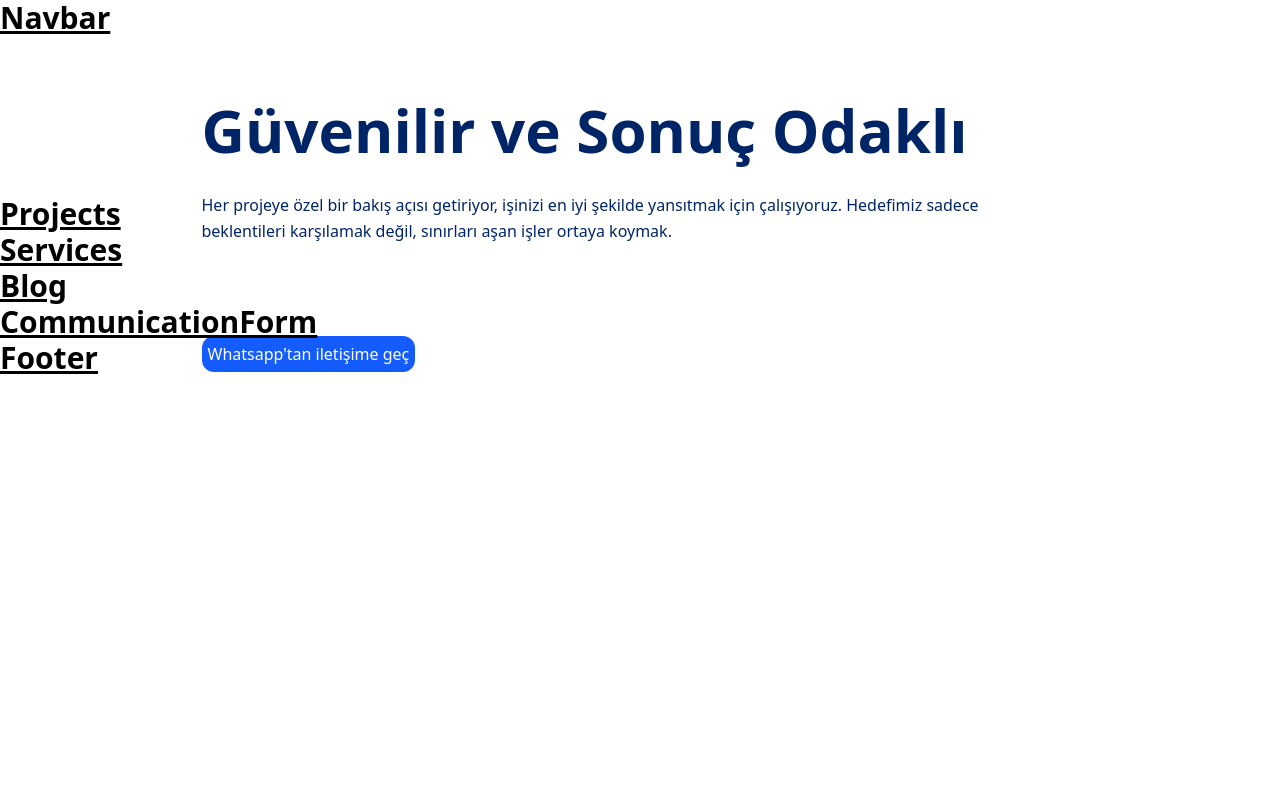
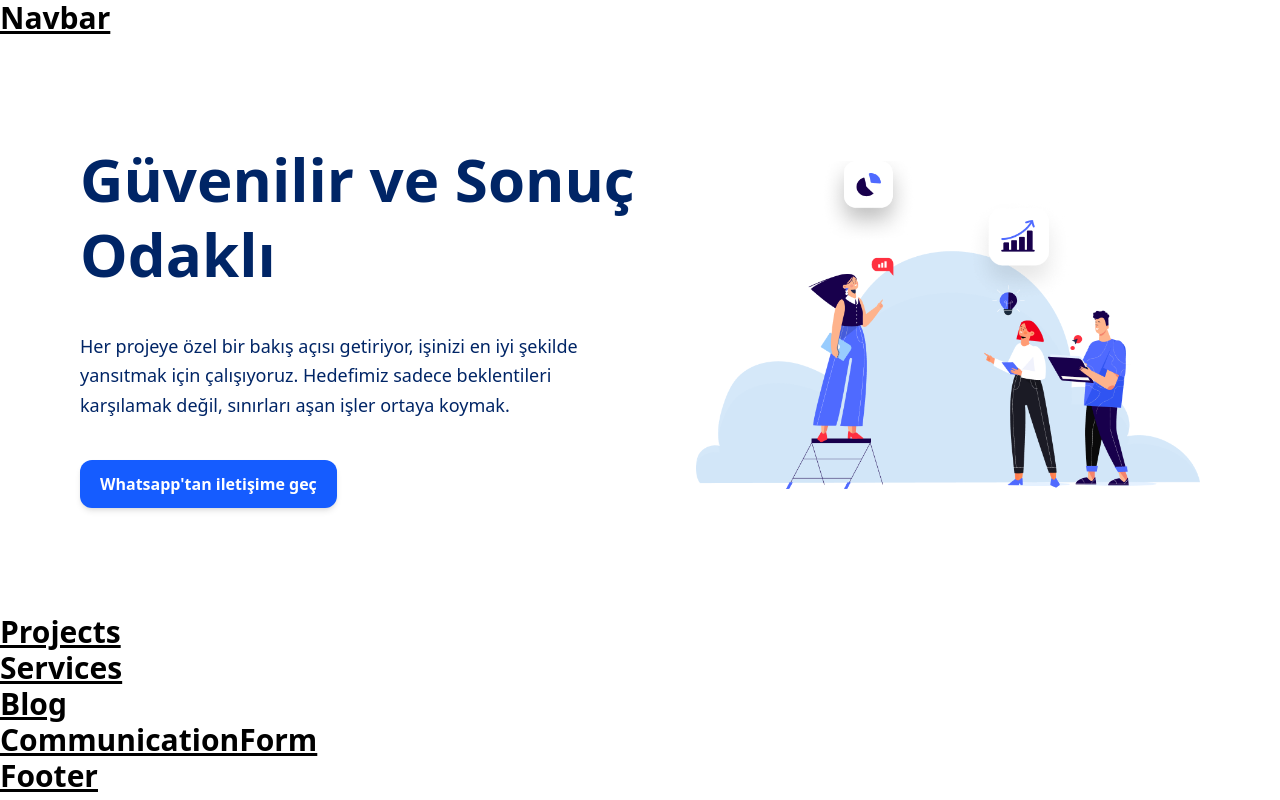
Before and after one commit to meltemozen/mozena-website, a React (Vite) app: page / in a window 1280 px wide. Built offline with nearby package versions, Linux system fonts and the light colour scheme.

Commit message:
added image and worked on component

```diff
--- a/src/components/About.tsx
+++ b/src/components/About.tsx
@@ -7,6 +7,23 @@ interface AboutProps {
 const About: React.FC<AboutProps> = () => {
     const [animateOut, setAnimateOut] = useState(false);
 
+    /*useEffect(() => {
+      const handleScroll = () => {
+        const scrollThreshold = 300; // Ne kadar scroll yapıldığında animasyon başlasın
+        if (window.scrollY > scrollThreshold) {
+          setAnimateOut(true);
+        } else {
+          setAnimateOut(false);
+        }
+      };
+
+      window.addEventListener("scroll", handleScroll);
+
+      return () => window.removeEventListener("scroll", handleScroll);
+    }, []);
+*/
+
+
     useEffect(() => {
       const timeout = setTimeout(() => {
         setAnimateOut(true);
@@ -15,31 +32,41 @@ const About: React.FC<AboutProps> = () => {
       return () => clearTimeout(timeout);
     }, []);
   return (
-    <div className='flex justify-around gap-2.5'>
-    <div className="w-[800px] h-[96px] mt-16 ml-28 space-y-8 gap-2rem">
-
-      <h2 className="text-6xl font-bold font-inter text-[#002566]">Güvenilir ve Sonuç Odaklı</h2>
-
-      <p className="w-[784px] h-[112px] text-base font-inter text-[#002566] leading-relaxed">
+    <div className="flex flex-col md:flex-row justify-between items-center gap-12 px-8 md:px-20 py-16 bg-white w-full">
+  <div className="w-full md:w-[50%] space-y-10 text-center md:text-left">
+    <h2 className="text-4xl md:text-6xl font-bold text-[#002566] font-sans leading-tight">
+      Güvenilir ve Sonuç Odaklı
+    </h2>
+    <p className="text-base md:text-lg text-[#002566] leading-relaxed font-light">
       Her projeye özel bir bakış açısı getiriyor, işinizi en iyi şekilde yansıtmak
       için çalışıyoruz. Hedefimiz sadece beklentileri karşılamak değil, sınırları aşan
       işler ortaya koymak.
     </p>
-      <a href="https://wa.me/905541392582" target="_blank">
-      <button className=" rounded-xl px-1.5 py-1.5 bg-[#155CFF] text-white font-medium transition">
+    <a href="https://wa.me/905541392582" target="_blank" rel="noopener noreferrer">
+      <button className="rounded-xl px-5 py-3 bg-[#155CFF] hover:bg-[#004bcc] transition text-white font-semibold shadow-md">
         Whatsapp'tan iletişime geç
       </button>
     </a>
   </div>
-    <div>
+  <div className="relative w-full md:w-[45%] h-[300px] md:h-[450px] flex items-center justify-center">
     <img
-        src="src\assets\Uzay.png"
-        alt="scroll image"
-        className={`absolute transition-all duration-1000 ease-in
-          ${animateOut ? "-translate-x-full -translate-y-full opacity-0" : "translate-x-0 translate-y-0 opacity-100"}`}
+      src="src/assets/Background items.png"
+      alt="background"
+      className="absolute top-0 left-0 w-full h-full object-contain z-0"
+    />
+    <img
+      src="src/assets/Uzay.png"
+      alt="animated"
+      className={`
+        absolute w-24 md:w-48 transition-all duration-[5000ms] ease-in z-10
+        ${animateOut ? "-translate-x-[150%] -translate-y-[150%] opacity-0" : "translate-x-0 translate-y-0 opacity-100"}
+      `}
     />
   </div>
 </div>
+
+
   );
 };
+
 export default About;
```
Also changed, not shown: src/assets/Background items.png (added). Lines whose indentation alone changed are shown as unchanged.
